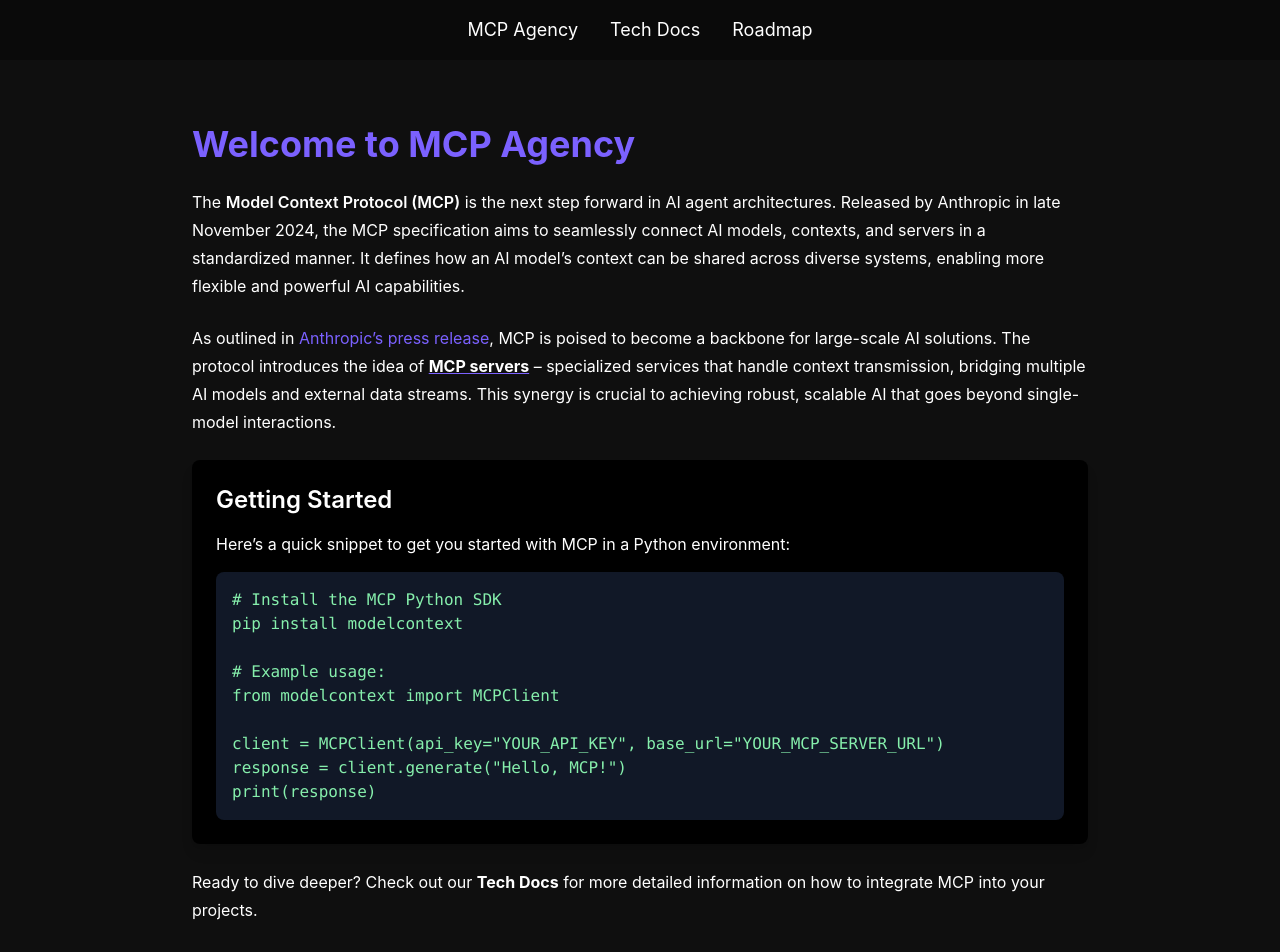
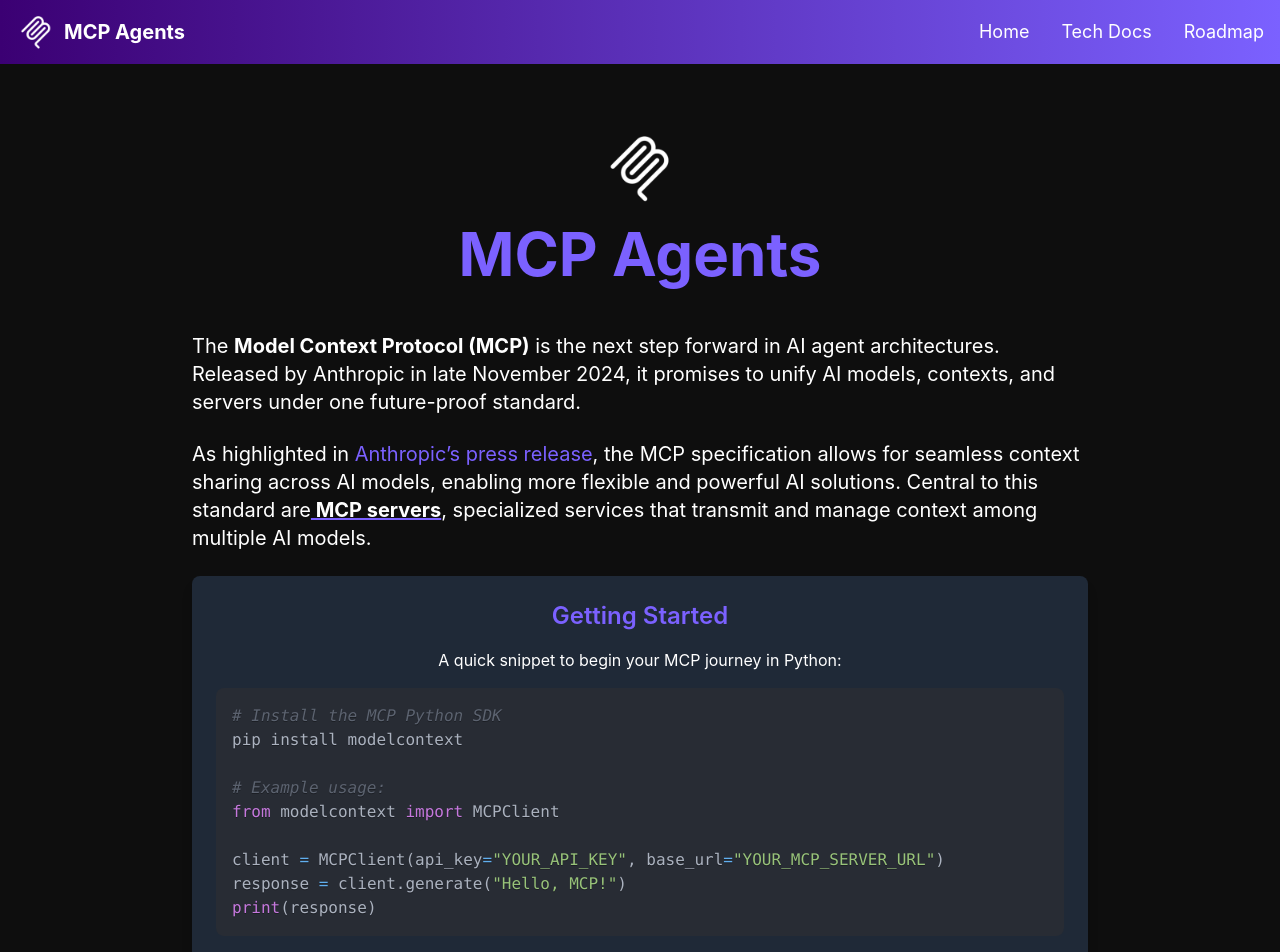
Before and after one commit to MCPAgents/agency, a Next.js app: page / in a window 1280 px wide. Shown: the top 952 px of the page. Built offline with nearby package versions, Linux system fonts and the light colour scheme.

Commit message:
added footer

```diff
--- /dev/null
+++ b/components/Footer.js
@@ -0,0 +1,18 @@
+export default function Footer() {
+    return (
+      <footer className="bg-black bg-opacity-80 text-white py-6 mt-8">
+        <div className="max-w-7xl mx-auto px-4 flex flex-col md:flex-row items-center justify-between space-y-4 md:space-y-0">
+          <div className="text-center md:text-left">
+            <h2 className="text-xl font-bold">Contact Us</h2>
+            <p>Email: <a href="mailto:support@mcpagents.com" className="underline hover:text-mcp-purple">support@mcpagents.com</a></p>
+            <p>Telegram: <a href="#" className="underline hover:text-mcp-purple">@mcpagents</a></p>
+            <p>Twitter: <a href="#" className="underline hover:text-mcp-purple">@mcpagents</a></p>
+            <p>CA: <span className="text-mcp-purple">California HQ</span></p>
+          </div>
+          <div className="text-center">
+            <p className="text-sm text-gray-400">© {new Date().getFullYear()} MCP Agents. All rights reserved.</p>
+          </div>
+        </div>
+      </footer>
+    )
+  }
--- a/components/Layout.js
+++ b/components/Layout.js
@@ -1,12 +1,14 @@
 import NavBar from './NavBar'
+import Footer from './Footer'
 
 export default function Layout({ children }) {
   return (
-    <div className="min-h-screen flex flex-col">
+    <div className="flex flex-col min-h-screen">
       <NavBar />
-      <main className="flex-grow px-4 md:px-8 lg:px-16">
+      <main className="flex-grow px-4 md:px-8 lg:px-16 py-8">
         {children}
       </main>
+      <Footer />
     </div>
   )
 }
--- a/components/NavBar.js
+++ b/components/NavBar.js
@@ -1,12 +1,34 @@
 import Link from 'next/link'
+import Image from 'next/image'
+import { useState } from 'react'
 
 export default function NavBar() {
+  const [isOpen, setIsOpen] = useState(false)
+
   return (
-    <nav className="flex items-center justify-center py-4 mb-8 bg-black bg-opacity-30">
-      <ul className="flex space-x-8 text-lg">
+    <nav className="relative bg-gradient-to-r from-nav-gradient-start to-nav-gradient-end px-4 py-3 text-white">
+      <div className="max-w-7xl mx-auto flex items-center justify-between">
+        {/* Logo & Title */}
+        <div className="flex items-center space-x-2">
+          <Link href="/">
+            <div className="cursor-pointer flex items-center space-x-2">
+              {/* If using next/image */}
+              <Image
+                src="/mcp-logo-small.png"
+                alt="MCP Agents Logo"
+                width={40}
+                height={40}
+              />
+              <span className="text-xl font-bold">MCP Agents</span>
+            </div>
+          </Link>
+        </div>
+
+        {/* Desktop Menu */}
+        <ul className="hidden md:flex space-x-8 text-lg">
           <li>
             <Link href="/">
-            <span className="hover:underline cursor-pointer">MCP Agency</span>
+              <span className="hover:underline cursor-pointer">Home</span>
             </Link>
           </li>
           <li>
@@ -20,6 +42,56 @@
             </Link>
           </li>
         </ul>
+
+        {/* Mobile Menu Button */}
+        <div className="md:hidden flex items-center">
+          <button
+            onClick={() => setIsOpen(!isOpen)}
+            className="text-white focus:outline-none"
+          >
+            {isOpen ? (
+              <svg className="h-6 w-6" fill="none" stroke="currentColor">
+                <path
+                  strokeLinecap="round"
+                  strokeLinejoin="round"
+                  strokeWidth={2}
+                  d="M6 18L18 6M6 6l12 12"
+                />
+              </svg>
+            ) : (
+              <svg className="h-6 w-6" fill="none" stroke="currentColor">
+                <path
+                  strokeLinecap="round"
+                  strokeLinejoin="round"
+                  strokeWidth={2}
+                  d="M4 6h16M4 12h16M4 18h16"
+                />
+              </svg>
+            )}
+          </button>
+        </div>
+      </div>
+
+      {/* Mobile Menu */}
+      {isOpen && (
+        <ul className="md:hidden flex flex-col space-y-2 mt-2 px-4 text-lg">
+          <li>
+            <Link href="/">
+              <span className="block py-2 hover:underline cursor-pointer">Home</span>
+            </Link>
+          </li>
+          <li>
+            <Link href="/tech-docs">
+              <span className="block py-2 hover:underline cursor-pointer">Tech Docs</span>
+            </Link>
+          </li>
+          <li>
+            <Link href="/roadmap">
+              <span className="block py-2 hover:underline cursor-pointer">Roadmap</span>
+            </Link>
+          </li>
+        </ul>
+      )}
     </nav>
   )
 }
--- a/package.json
+++ b/package.json
@@ -11,8 +11,10 @@
         "autoprefixer": "^10.4.14",
         "next": "^14.2.22",
         "postcss": "^8.4.21",
+        "prism-react-renderer": "^2.4.1",
         "react": "latest",
         "react-dom": "latest",
+        "react-syntax-highlighter": "^15.5.0",
         "tailwind": "^4.0.0",
         "tailwindcss": "^3.3.0"
     }
--- a/pages/_app.js
+++ b/pages/_app.js
@@ -1,4 +1,4 @@
-import '@/styles/globals.css'
+import '../styles/globals.css'
 
 export default function App({ Component, pageProps }) {
   return <Component {...pageProps} />
--- a/pages/index.js
+++ b/pages/index.js
@@ -1,49 +1,62 @@
-import Layout from '@/components/Layout'
+import Layout from '../components/Layout'
 import Head from 'next/head'
+import Image from 'next/image'
+import { Prism as SyntaxHighlighter } from 'react-syntax-highlighter';
+import { oneDark } from 'react-syntax-highlighter/dist/cjs/styles/prism'; // Use cjs instead of esm
 
 export default function Home() {
   return (
     <Layout>
       <Head>
-        <title>MCP Agency | Landing</title>
+        <title>MCP Agents | Landing</title>
       </Head>
+
       <section className="max-w-4xl mx-auto my-8 space-y-6">
-        <h1 className="text-4xl font-bold mb-4 text-mcp-purple">
-          Welcome to MCP Agency
-        </h1>
 
-        <p className="leading-7">
-          The <span className="font-semibold">Model Context Protocol (MCP)</span> is the next step forward in AI
-          agent architectures. Released by Anthropic in late November 2024, the MCP
-          specification aims to seamlessly connect AI models, contexts, and servers
-          in a standardized manner. It defines how an AI model’s context can be
-          shared across diverse systems, enabling more flexible and powerful AI
-          capabilities.
+        {/* LOGO + Title */}
+        <div className="text-center mb-12">
+          <div className="flex justify-center mb-4">
+            <Image
+              src="/mcp-logo-small.png"
+              alt="MCP Agents Logo"
+              width={80}
+              height={80}
+            />
+          </div>
+          <h1 className="text-5xl md:text-6xl font-bold text-mcp-purple">
+            MCP Agents
+          </h1>
+        </div>
+
+        <p className="leading-7 text-lg md:text-xl">
+          The <strong>Model Context Protocol (MCP)</strong> is the next step
+          forward in AI agent architectures. Released by Anthropic in late
+          November 2024, it promises to unify AI models, contexts, and servers
+          under one future-proof standard.
         </p>
 
-        <p className="leading-7">
-          As outlined in{' '}
-          <a
+        <p className="leading-7 text-lg md:text-xl">
+          As highlighted in <a
             href="https://www.anthropic.com/news/model-context-protocol"
             target="_blank"
             rel="noopener noreferrer"
             className="text-mcp-purple hover:underline"
           >
             Anthropic’s press release
-          </a>,
-          MCP is poised to become a backbone for large-scale AI solutions. The protocol
-          introduces the idea of <strong className="underline decoration-mcp-purple">MCP servers</strong> –
-          specialized services that handle context transmission, bridging multiple AI
-          models and external data streams. This synergy is crucial to achieving
-          robust, scalable AI that goes beyond single-model interactions.
+          </a>, the MCP specification allows for
+          seamless context sharing across AI models, enabling more flexible
+          and powerful AI solutions. Central to this standard are
+          <strong className="underline decoration-mcp-purple"> MCP servers</strong>,
+          specialized services that transmit and manage context among multiple AI models.
         </p>
 
-        <div className="my-8 p-6 bg-black rounded-lg shadow-lg">
-          <h2 className="text-2xl font-semibold mb-4">Getting Started</h2>
-          <p className="mb-4">
-            Here’s a quick snippet to get you started with MCP in a Python environment:
+        {/* Getting Started Code Block */}
+        <div className="my-8 p-6 bg-gray-800 rounded-lg shadow-lg">
+          <h2 className="text-2xl font-semibold mb-4 text-center text-mcp-purple">Getting Started</h2>
+          <p className="mb-4 text-center">
+            A quick snippet to begin your MCP journey in Python:
           </p>
-          <pre className="p-4 overflow-auto bg-gray-900 text-green-300 rounded-lg">
+          <SyntaxHighlighter language="python" style={oneDark} customStyle={{ borderRadius: '8px' }}>
 {`# Install the MCP Python SDK
 pip install modelcontext
 
@@ -54,12 +67,12 @@
 response = client.generate("Hello, MCP!")
 print(response)
 `}
-          </pre>
+          </SyntaxHighlighter>
         </div>
 
-        <p className="leading-7">
-          Ready to dive deeper? Check out our <strong>Tech Docs</strong> for more
-          detailed information on how to integrate MCP into your projects.
+        <p className="leading-7 text-lg md:text-xl">
+          Ready to dive deeper? Check out our <strong>Tech Docs</strong> to
+          learn how you can integrate MCP into your projects.
         </p>
       </section>
     </Layout>
--- a/pages/tech-docs.js
+++ b/pages/tech-docs.js
@@ -1,29 +1,33 @@
-import Layout from '@/components/Layout'
+import Layout from '../components/Layout'
 import Head from 'next/head'
+import { Prism as SyntaxHighlighter } from 'react-syntax-highlighter';
+import { oneDark } from 'react-syntax-highlighter/dist/cjs/styles/prism'; // Use cjs instead of esm
 
 export default function TechDocs() {
   return (
     <Layout>
       <Head>
-        <title>MCP Agency | Tech Docs</title>
+        <title>MCP Agents | Tech Docs</title>
       </Head>
       <section className="max-w-4xl mx-auto my-8">
-        <h1 className="text-3xl font-bold text-mcp-purple mb-4">Tech Docs</h1>
+        <h1 className="text-4xl font-bold text-mcp-purple mb-4">Tech Docs</h1>
 
         {/* Python SDK */}
         <article className="mb-8">
           <h2 className="text-2xl font-semibold mb-2">MCP Python SDK</h2>
-          <p className="mb-4">
-            The <strong>MCP Python SDK</strong> provides a straightforward way to integrate
-            your Python applications with the MCP protocol. It handles API requests,
-            authentication, and context management behind the scenes.
+          <p className="mb-4 text-lg">
+            The <strong>MCP Python SDK</strong> provides a straightforward
+            way to integrate your Python applications with the MCP protocol,
+            handling API requests and context management behind the scenes.
           </p>
-          <ol className="list-decimal list-inside mb-4">
-            <li>Install the SDK via <code className="bg-black px-2 py-1 rounded">pip install modelcontext</code></li>
-            <li>Configure the <code className="bg-black px-2 py-1 rounded">MCPClient</code> with your credentials</li>
-            <li>Start generating or retrieving context with minimal setup</li>
+          <ol className="list-decimal list-inside mb-4 text-lg">
+            <li>
+              Install the SDK: <code className="bg-black px-2 py-1 rounded">pip install modelcontext</code>
+            </li>
+            <li>Configure the <code className="bg-black px-2 py-1 rounded">MCPClient</code></li>
+            <li>Start generating or retrieving context easily</li>
           </ol>
-          <pre className="p-4 bg-gray-900 text-green-300 rounded-lg overflow-auto mb-8">
+          <SyntaxHighlighter language="python" style={oneDark} customStyle={{ borderRadius: '8px' }}>
 {`from modelcontext import MCPClient
 
 client = MCPClient(
@@ -34,45 +38,46 @@
 response = client.generate("Integration test with MCP!")
 print(response)
 `}
-          </pre>
+          </SyntaxHighlighter>
         </article>
 
         {/* Create Python Server */}
         <article className="mb-8">
           <h2 className="text-2xl font-semibold mb-2">Create Python Server</h2>
-          <p className="mb-4">
-            The <strong>create-python-server</strong> tool bootstraps an MCP-compliant
-            server, handling routing and context updates. Ideal for local testing or
-            small-scale deployments.
+          <p className="mb-4 text-lg">
+            The <strong>create-python-server</strong> tool bootstraps an
+            MCP-compliant server, perfect for local testing or small-scale
+            deployments.
           </p>
-          <ol className="list-decimal list-inside mb-4">
-            <li>Install via <code className="bg-black px-2 py-1 rounded">pip install create-python-server</code></li>
-            <li>Use the CLI to create a new project scaffold</li>
-            <li>Configure your <code>.env</code> or settings file to reference your MCP keys</li>
+          <ol className="list-decimal list-inside mb-4 text-lg">
+            <li>
+              Install: <code className="bg-black px-2 py-1 rounded">pip install create-python-server</code>
+            </li>
+            <li>Use the CLI to scaffold a new project</li>
+            <li>Configure your <code>.env</code> or settings file</li>
           </ol>
-          <pre className="p-4 bg-gray-900 text-green-300 rounded-lg overflow-auto mb-8">
+          <SyntaxHighlighter language="bash" style={oneDark} customStyle={{ borderRadius: '8px' }}>
 {`# Initialize a new MCP Python server
 create-python-server init my_mcp_server
 
-# Navigate to the project folder
+# Navigate to project folder
 cd my_mcp_server
 
 # Run the server
 python main.py
 `}
-          </pre>
+          </SyntaxHighlighter>
         </article>
 
         {/* MCP Servers */}
         <article className="mb-8">
           <h2 className="text-2xl font-semibold mb-2">MCP Servers</h2>
-          <p className="mb-4">
-            The <strong>MCP Servers</strong> repository contains examples of production-ready
-            configurations for hosting your MCP context. These servers serve as a central
-            hub for AI model contexts, bridging your local environment and remote
-            model endpoints.
+          <p className="mb-4 text-lg">
+            The <strong>MCP Servers</strong> repository contains examples for
+            hosting your MCP context in production. These servers act as a
+            central hub for AI model contexts.
           </p>
-          <pre className="p-4 bg-gray-900 text-green-300 rounded-lg overflow-auto mb-8">
+          <SyntaxHighlighter language="bash" style={oneDark} customStyle={{ borderRadius: '8px' }}>
 {`# Clone the servers repo
 git clone https://github.com/modelcontextprotocol/servers.git
 
@@ -80,10 +85,10 @@
 cd servers/local-example
 python server.py
 `}
-          </pre>
-          <p>
-            For advanced setups, consider using Docker or Kubernetes for containerized
-            deployments, ensuring scalability and reliability.
+          </SyntaxHighlighter>
+          <p className="text-lg">
+            For advanced setups, consider Docker or Kubernetes for
+            containerized deployments.
           </p>
         </article>
       </section>
--- a/styles/globals.css
+++ b/styles/globals.css
@@ -2,9 +2,38 @@
 @tailwind components;
 @tailwind utilities;
 
-/* You can add your custom styles below */
 body {
   font-family: 'Inter', sans-serif;
-  background-color: #0F0F0F; /* A dark futuristic background */
+  background-color: #0E0E0E;
   color: #FFFFFF;
+  transition: background-color 0.3s, color 0.3s;
 }
+
+h1, h2, h3, h4, h5, h6 {
+  font-weight: 700;
+}
+
+/* Optional styling for timeline elements, code blocks, etc. */
+.timeline-container {
+  border-left: 2px solid rgba(255, 255, 255, 0.3);
+  margin-left: 1rem;
+  padding-left: 1.5rem;
+  position: relative;
+}
+
+.timeline-item {
+  position: relative;
+  margin-bottom: 2rem;
+}
+
+.timeline-item::before {
+  content: "";
+  position: absolute;
+  left: -0.57rem;
+  top: 0;
+  width: 0.8rem;
+  height: 0.8rem;
+  border: 2px solid #7B61FF;
+  background-color: #0E0E0E;
+  border-radius: 9999px;
+}
--- a/tailwind.config.js
+++ b/tailwind.config.js
@@ -6,10 +6,11 @@
     ],
     theme: {
       extend: {
-        // Customize your theme for a futuristic look if needed
         colors: {
           "mcp-purple": "#7B61FF",
           "mcp-blue": "#1F3267",
+          "nav-gradient-start": "#3B0073",
+          "nav-gradient-end": "#7B61FF",
         },
       },
     },
```
Also changed, not shown: pages/roadmap.js (+54 -28 lines), next.config.js (line endings or trailing spaces), public/mcp-logo-small.png (added), 1 other file (tests, documents, lock files or other folders). Lines whose indentation alone changed are shown as unchanged.
